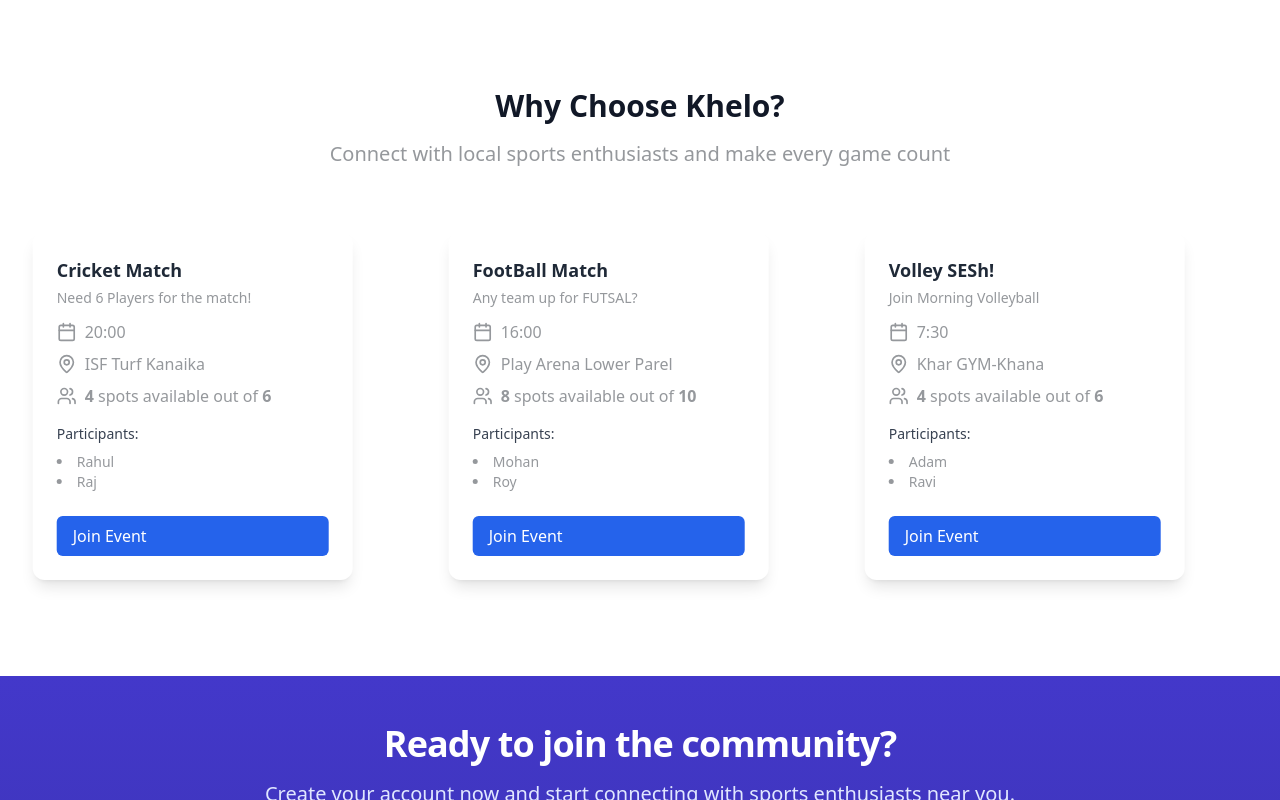
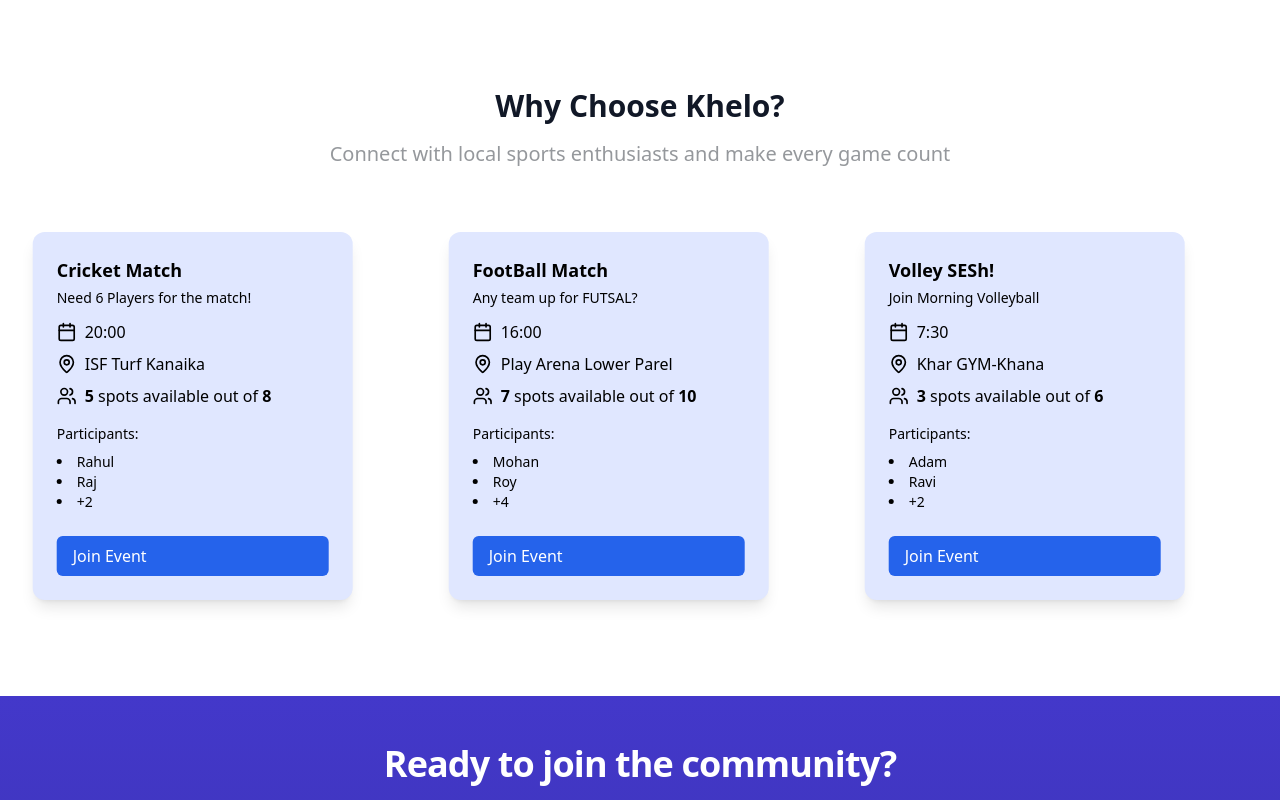
Before and after one commit to EM-brijesh/khel_fron, a React (Vite) app: page / in a window 1280 px wide. Shown: the part 556-1356 px from the top of the page. Built offline with nearby package versions, Linux system fonts and the light colour scheme.

Commit message:
fixed card UI

```diff
--- a/src/components/Card.tsx
+++ b/src/components/Card.tsx
@@ -28,6 +28,11 @@
   const spotsAvailable = event.count;
   const isFull = spotsAvailable === 0;
 
+  // Determine the participants display
+  const maxDisplayedParticipants = 2;
+  const displayedParticipants = event.participants?.slice(0, maxDisplayedParticipants) || [];
+  const remainingParticipantsCount = event.participants?.length - maxDisplayedParticipants;
+
   const handleJoin = async () => {
     if (!showCountInput) {
       setShowCountInput(true);
@@ -54,24 +59,22 @@
     }
   };
 
-  console.log(event)
-
   return (
-    <div className="bg-white rounded-lg shadow-md overflow-hidden hover:shadow-lg transition-shadow relative">
+    <div className="bg-indigo-100 rounded-lg shadow-md overflow-hidden hover:shadow-lg transition-shadow relative">
       <ShareButton eventId={event._id} />
 
       <div className="p-6">
-        <h3 className="text-xl font-semibold text-gray-900 pr-12">{event.eventname}</h3>
+        <h3 className="text-xl font-semibold text-black-900 pr-12">{event.eventname}</h3>
         <div className="mt-4 space-y-2">
-          <div className="flex items-center text-gray-600">
+          <div className="flex items-center text-black-600">
             <Calendar size={18} className="mr-2" />
             <span>{formatDate(event.time)}</span>
           </div>
-          <div className="flex items-center text-gray-600">
+          <div className="flex items-center text-black-600">
             <MapPin size={18} className="mr-2" />
             <span>{event.location}</span>
           </div>
-          <div className="flex items-center text-gray-600">
+          <div className="flex items-center text-black-600">
             <Users size={18} className="mr-2" />
             <span>
               {isFull ? (
@@ -82,14 +85,17 @@
             </span>
           </div>
           <div className="mt-4">
-            <h4 className="text-gray-600">Participants:</h4>
+            <h4 className="text-black-600">Participants:</h4>
             <ul className="list-disc pl-5">
-              {event.participants && event.participants.length > 0 ? (
-                event.participants.map((username, index) => (
-                  <li key={index} className="text-gray-700">{username}</li>
+              {displayedParticipants.length > 0 ? (
+                displayedParticipants.map((username, index) => (
+                  <li key={index} className="text-black-700">{username}</li>
                 ))
               ) : (
-                <li className="text-gray-700">No participants yet</li>
+                <li className="text-black-700">No participants yet</li>
+              )}
+              {remainingParticipantsCount > 0 && (
+                <li className="text-black-700 text-gray-500">+{remainingParticipantsCount} more</li>
               )}
             </ul>
           </div>
@@ -101,7 +107,7 @@
         )}
         {showCountInput && !isFull && (
           <div className="mt-4">
-            <label className="block text-sm font-medium text-gray-700 mb-1">
+            <label className="block text-sm font-medium text-black-700 mb-1">
               Number of spots needed:
             </label>
             <input
@@ -110,7 +116,7 @@
               max={spotsAvailable}
               value={count}
               onChange={(e) => setCount(Math.max(1, Math.min(spotsAvailable, parseInt(e.target.value) || 1)))}
-              className="w-full px-3 py-2 border border-gray-300 rounded-md focus:outline-none focus:ring-1 focus:ring-indigo-500"
+              className="w-full px-3 py-2 border border-black-300 rounded-md focus:outline-none focus:ring-1 focus:ring-indigo-500"
             />
           </div>
         )}
--- a/src/components/Features.tsx
+++ b/src/components/Features.tsx
@@ -11,22 +11,21 @@
           <p className="mt-4 text-xl text-gray-600">Connect with local sports enthusiasts and make every game count</p>
         </div>
 
-        <div className="grid grid-cols-3 gap-8 animate-float style={{ animationDelay: '0s' }}">
+        <div className="grid grid-cols-3 gap-8 animate-float bg-indig style={{ animationDelay: '0s' }}">
           {/* Cards only on Home page */}
-
           <Card
             title="Cricket Match"
             desc="Need 6 Players for the match!"
             date="20:00"
             location="ISF Turf Kanaika"
-            vacant={6} isFull={false} participants={['Rahul', 'Raj']}
+            vacant={8} isFull={false} participants={['Rahul', 'Raj' ,'+2']}
           />
           <Card
             title="FootBall Match"
             desc="Any team up for FUTSAL?"
             date="16:00"
             location="Play Arena Lower Parel"
-            vacant={10} isFull={false} participants={["Mohan" , "Roy"]}
+            vacant={10} isFull={false} participants={["Mohan" , "Roy" , '+4']}
           />
 
           <Card
@@ -34,7 +33,7 @@
             desc="Join Morning Volleyball"
             date="7:30"
             location="Khar GYM-Khana"
-            vacant={6} isFull={false} participants={["Adam" , "Ravi"]}
+            vacant={6} isFull={false} participants={["Adam" , "Ravi" , '+2']}
           />
         </div>
 
--- a/src/components/StaticCard.tsx
+++ b/src/components/StaticCard.tsx
@@ -24,18 +24,18 @@
   const availableSpots = vacant - participants.length;
 
   return (
-    <div className="flex flex-col bg-white shadow-lg rounded-xl p-6 w-80">
-      <h2 className="text-lg font-semibold text-gray-800">{title}</h2>
-      <p className="text-sm text-gray-600 mt-1">{desc}</p>
-      <div className="flex items-center text-gray-600 mt-3">
+    <div className="flex flex-col bg-indigo-100 shadow-lg rounded-xl p-6 w-80">
+      <h2 className="text-lg font-semibold text-black-800">{title}</h2>
+      <p className="text-sm text-black-600 mt-1">{desc}</p>
+      <div className="flex items-center text-black-600 mt-3">
         <Calendar className="w-5 h-5 mr-2" />
         <span>{date}</span>
       </div>
-      <div className="flex items-center text-gray-600 mt-2">
+      <div className="flex items-center text-black-600 mt-2">
         <MapPin className="w-5 h-5 mr-2" />
         <span>{location}</span>
       </div>
-      <div className="flex items-center text-gray-600 mt-2">
+      <div className="flex items-center text-black-600 mt-2">
         <Users className="w-5 h-5 mr-2" />
         <span>
           <strong>{availableSpots}</strong> spots available out of{" "}
@@ -43,8 +43,8 @@
         </span>
       </div>
       <div className="mt-4">
-        <h3 className="text-gray-700 text-sm font-medium">Participants:</h3>
-        <ul className="text-sm text-gray-600 list-disc list-inside mt-2">
+        <h3 className="text-black-700 text-sm font-medium">Participants:</h3>
+        <ul className="text-sm text-black-600 list-disc list-inside mt-2">
           {participants.length > 0 ? (
             participants.map((participant, index) => (
               <li key={index}>{participant}</li>
```
Also changed, not shown: 1 other file (tests, documents, lock files or other folders).
